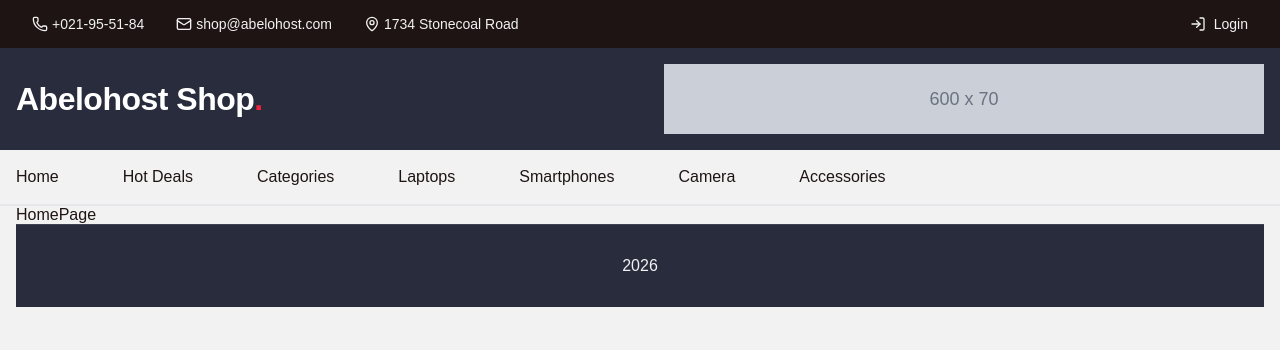
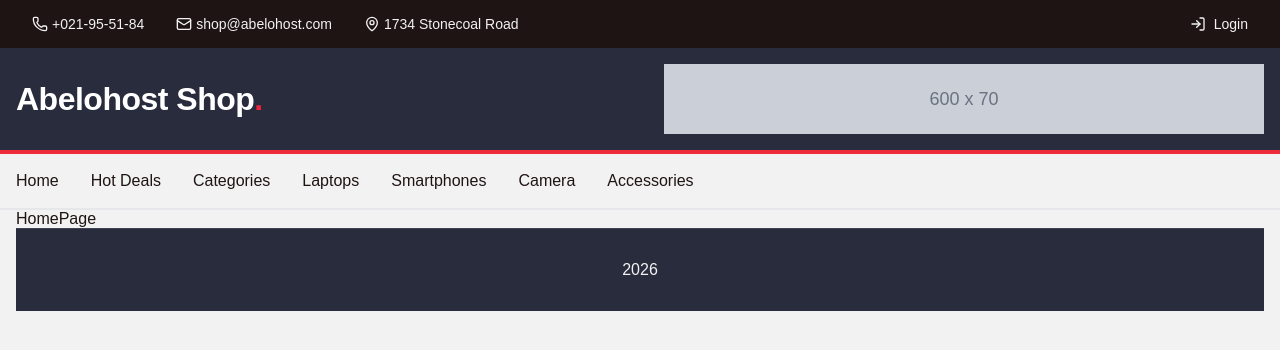
Before and after one commit to Ramz001/abelohost-shop, a Next.js app: page / in a window 1280 px wide. Shown: the top 350 px of the page. Built offline with nearby package versions, Linux system fonts and the light colour scheme.

Commit message:
feat: refactor header components, update styles, and introduce contact/navigation link constants

```diff
--- /dev/null
+++ b/src/widgets/header/consts/contact-links.ts
@@ -0,0 +1,26 @@
+import { Phone, Mail, MapPin } from "lucide-react";
+import * as LucideIcons from "lucide-react";
+
+type ContactLink = {
+  href: string;
+  icon: LucideIcons.LucideIcon;
+  text: string;
+};
+
+export const contactLinks: ContactLink[] = [
+  {
+    href: "tel:+021955184",
+    icon: Phone,
+    text: "+021-95-51-84",
+  },
+  {
+    href: "mailto:shop@abelohost.com",
+    icon: Mail,
+    text: "shop@abelohost.com",
+  },
+  {
+    href: "https://goo.gl/maps/xyz",
+    icon: MapPin,
+    text: "1734 Stonecoal Road",
+  },
+];
--- /dev/null
+++ b/src/widgets/header/consts/navigation-links.ts
@@ -0,0 +1,14 @@
+type NavigationLink = {
+  href: string;
+  label: string;
+};
+
+export const navigationLinks: NavigationLink[] = [
+  { href: "/", label: "Home" },
+  { href: "/hot-deals", label: "Hot Deals" },
+  { href: "/categories", label: "Categories" },
+  { href: "/laptops", label: "Laptops" },
+  { href: "/smartphones", label: "Smartphones" },
+  { href: "/cameras", label: "Camera" },
+  { href: "/accessories", label: "Accessories" },
+];
--- a/src/widgets/header/header.module.scss
+++ /dev/null
@@ -1,25 +0,0 @@
-.topBar {
-  .authSection {
-    display: flex;
-    align-items: center;
-    gap: 1rem;
-  }
-
-  .loginLink,
-  .logoutBtn {
-    display: flex;
-    align-items: center;
-    gap: 0.5rem;
-    color: var(--foreground);
-    text-decoration: none;
-    background: none;
-    border: none;
-    cursor: pointer;
-    font-size: 0.875rem;
-    transition: color 0.3s ease;
-
-    &:hover {
-      color: var(--active);
-    }
-  }
-}
--- a/src/widgets/header/ui/auth-section/auth-section.module.scss
+++ b/src/widgets/header/ui/auth-section/auth-section.module.scss
@@ -1,6 +1,7 @@
 .icon {
   width: 16px;
   height: 16px;
+  color: inherit;
 }
 
 .button {
@@ -20,7 +21,7 @@
   }
 }
 
-.container {
+.wrapper {
   display: flex;
   align-items: center;
   gap: 1rem;
--- a/src/widgets/header/ui/auth-section/index.tsx
+++ b/src/widgets/header/ui/auth-section/index.tsx
@@ -6,8 +6,8 @@ export default function AuthSection() {
 
   if (isLogin) {
     return (
-      <div className={styles.container}>
-        <span className={styles.user}>User Name</span>
+      <div className={styles.wrapper}>
+        <span>User Name</span>
         <button className={styles.button}>
           <LogOut className={styles.icon} />
           Logout
--- a/src/widgets/header/ui/contacts/contacts.module.scss
+++ b/src/widgets/header/ui/contacts/contacts.module.scss
@@ -7,10 +7,11 @@
 .icon {
   width: 16px;
   height: 16px;
+  color: inherit;
 }
 
 .link {
-  color: var(--primary-foreground);
+  color: var(--accent-foreground);
   text-decoration: none;
   transition: color 0.3s ease;
   display: flex;
@@ -18,6 +19,6 @@
   gap: 0.25rem;
 
   &:hover {
-    color: var(--active);
+    color: var(--accent);
   }
 }
--- a/src/widgets/header/ui/contacts/index.tsx
+++ b/src/widgets/header/ui/contacts/index.tsx
@@ -1,29 +1,11 @@
-import { Phone, Mail, MapPin } from "lucide-react";
 import Link from "next/link";
 import styles from "./contacts.module.scss";
-
-const links = [
-  {
-    href: "tel:+021955184",
-    icon: Phone,
-    text: "+021-95-51-84",
-  },
-  {
-    href: "mailto:shop@abelohost.com",
-    icon: Mail,
-    text: "shop@abelohost.com",
-  },
-  {
-    href: "https://goo.gl/maps/xyz",
-    icon: MapPin,
-    text: "1734 Stonecoal Road",
-  },
-];
+import { contactLinks } from "@widgets/header/consts/contact-links";
 
 const Contacts = () => {
   return (
     <section className={styles.wrapper}>
-      {links.map(({ href, icon: Icon, text }) => (
+      {contactLinks.map(({ href, icon: Icon, text }) => (
         <Link key={href} href={href} className={styles.link}>
           <Icon className={styles.icon} />
           <span>{text}</span>
--- a/src/widgets/header/ui/main-header/main-header.module.scss
+++ b/src/widgets/header/ui/main-header/main-header.module.scss
@@ -1,6 +1,6 @@
 .container {
   background-color: var(--primary);
-  border-bottom: 2px solid var(--active);
+  border-bottom: .25rem solid var(--accent);
 }
 
 .wrapper {
--- a/src/widgets/header/ui/navigation/index.tsx
+++ b/src/widgets/header/ui/navigation/index.tsx
@@ -1,24 +1,15 @@
 import Link from "next/link";
 import styles from "./navigation.module.scss";
 import Gutter from "@shared/ui/gutter";
-
-const links = [
-  { href: "/", label: "Home" },
-  { href: "/hot-deals", label: "Hot Deals" },
-  { href: "/categories", label: "Categories" },
-  { href: "/laptops", label: "Laptops" },
-  { href: "/smartphones", label: "Smartphones" },
-  { href: "/cameras", label: "Camera" },
-  { href: "/accessories", label: "Accessories" },
-];
+import { navigationLinks } from "@widgets/header/consts/navigation-links";
 
 const Navigation = () => {
   return (
     <section className={styles.container}>
       <Gutter>
-        <nav className={styles.navigation}>
-          {links.map((link) => (
-            <Link key={link.href} href={link.href} className={styles.navLink}>
+        <nav className={styles.wrapper}>
+          {navigationLinks.map((link) => (
+            <Link key={link.href} href={link.href} className={styles.link}>
               {link.label}
             </Link>
           ))}
--- a/src/widgets/header/ui/navigation/navigation.module.scss
+++ b/src/widgets/header/ui/navigation/navigation.module.scss
@@ -3,11 +3,12 @@
   border-bottom: 2px solid var(--border);
 }
 
-.navigation {
+.wrapper {
   display: flex;
-  gap: 4rem;
+  gap: 2rem;
+}
 
-  a {
+.link {
   display: block;
   padding: 18px 0;
   color: hsl(var(--foreground));
@@ -20,4 +21,3 @@
     color: hsl(var(--primary));
   }
 }
-}
--- a/src/widgets/header/widget.tsx
+++ b/src/widgets/header/widget.tsx
@@ -1,11 +1,10 @@
-import styles from "./header.module.scss";
 import Navigation from "./ui/navigation";
 import MainHeader from "./ui/main-header";
 import TopBar from "./ui/top-bar";
 
-export default function HeaderWidget({}) {
+export default function HeaderWidget() {
   return (
-    <header className={styles.header}>
+    <header>
       <TopBar />
       <MainHeader />
       <Navigation />
```
Lines whose indentation alone changed are shown as unchanged.
